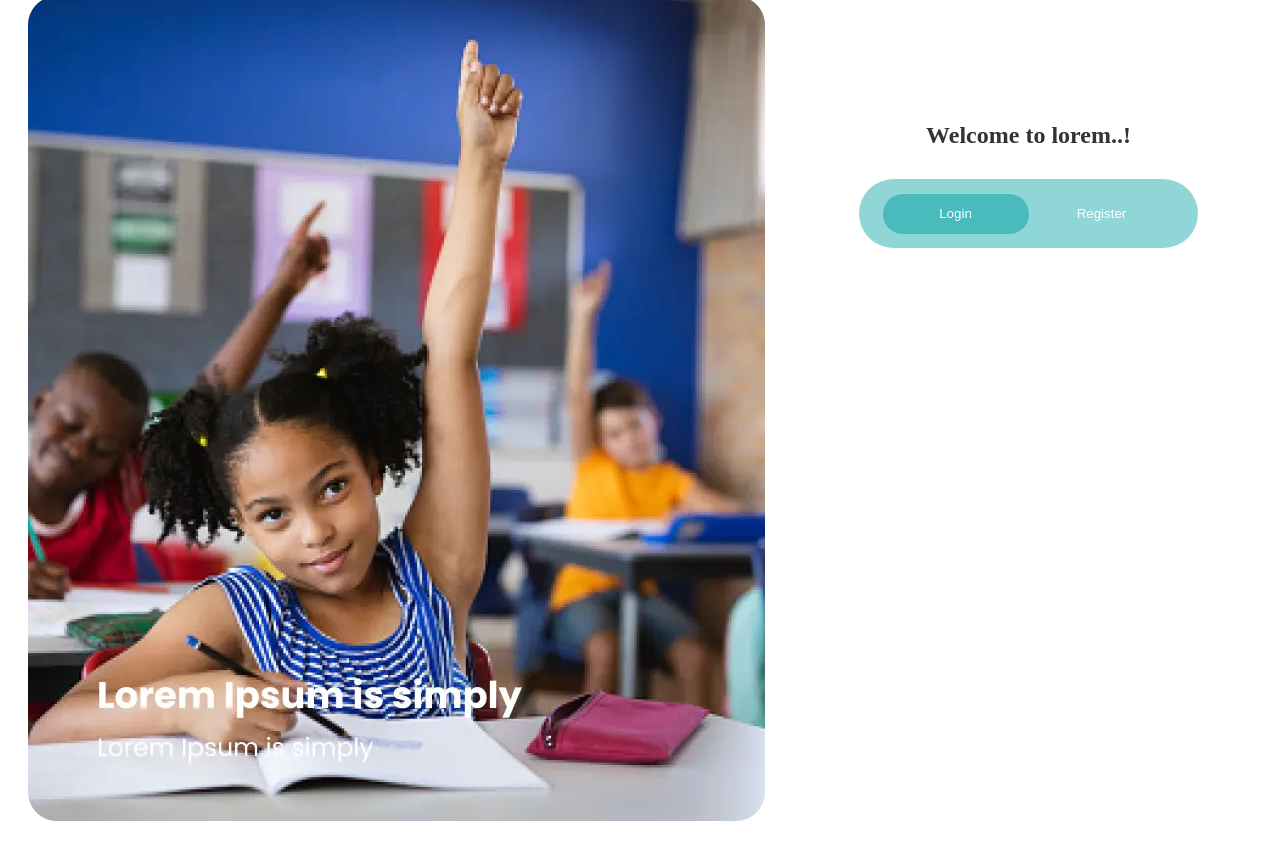
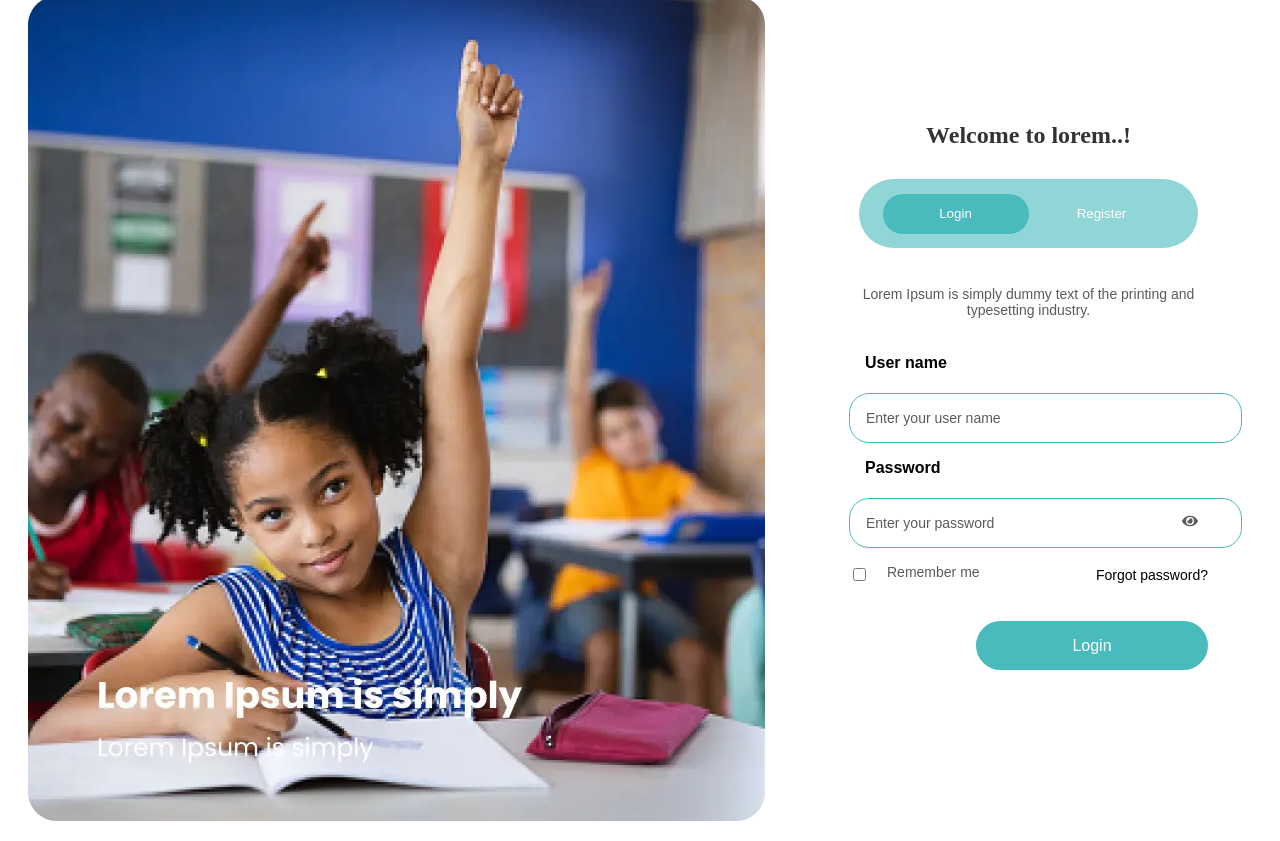
Before and after one commit to Jordan-celton/E-learningsite, a React app in the folder mon-projet-react/: page / in a window 1280 px wide. Built offline with nearby package versions, Linux system fonts and the light colour scheme; the HTML template or start-up script is replaced by a standard one.

Commit message:
Refactor le groupe de boutons de connexion et ajout du formulaire de connexion

```diff
--- a/mon-projet-react/src/components/ButtonGroup.jsx
+++ b/mon-projet-react/src/components/ButtonGroupLogin.jsx
@@ -1,4 +1,4 @@
-import '../styles/ButtonGroup.scss';
+import '../styles/ButtonGroupLogin.scss';
 import { useState } from 'react';
 
 function ButtonGroup() {
--- /dev/null
+++ b/mon-projet-react/src/components/FormLogin.jsx
@@ -0,0 +1,102 @@
+import { useState } from "react";
+import { FaEye, FaEyeSlash } from "react-icons/fa"; // Importation des icônes
+import "../styles/FormLogin.scss";
+
+const Login = () => {
+  // État pour gérer les valeurs du formulaire
+  const [formData, setFormData] = useState({
+    email: "",
+    password: "",
+    remember: false,
+  });
+
+  // État pour gérer la visibilité du mot de passe
+  const [showPassword, setShowPassword] = useState(false);
+
+  // Gestion des changements dans les champs du formulaire
+  const handleChange = (e) => {
+    const { name, value, type, checked } = e.target;
+    setFormData((prevState) => ({
+      ...prevState,
+      [name]: type === "checkbox" ? checked : value,
+    }));
+  };
+
+  // Gestion de la soumission du formulaire
+  const handleSubmit = (e) => {
+    e.preventDefault();
+    // Vous pouvez ajouter ici une logique de validation et d'envoi de données
+    console.log(formData);
+  };
+
+  // Fonction pour basculer la visibilité du mot de passe
+  const togglePasswordVisibility = () => {
+    setShowPassword((prev) => !prev);
+  };
+
+  return (
+    <div className="login">
+      <p>
+        Lorem Ipsum is simply dummy text of the printing and typesetting
+        industry.
+      </p>
+
+      <form className="login-form" onSubmit={handleSubmit}>
+        <div className="form-group">
+          <label htmlFor="email">User name</label>
+          <input
+            type="email"
+            id="email"
+            name="email"
+            value={formData.email}
+            onChange={handleChange}
+            placeholder="Enter your user name"
+          />
+        </div>
+
+        <div className="form-group">
+          <label htmlFor="password">Password</label>
+          <div className="password-container">
+            <input
+              type={showPassword ? "text" : "password"} // Toggle password visibility
+              id="password"
+              name="password"
+              value={formData.password}
+              onChange={handleChange}
+              placeholder="Enter your password"
+            />
+            <button
+              type="button"
+              className="toggle-password"
+              onClick={togglePasswordVisibility}
+            >
+              {showPassword ? <FaEyeSlash /> : <FaEye />}{" "}
+              {/* Affiche l'icône en fonction de la visibilité */}
+            </button>
+          </div>
+        </div>
+
+        <div className="bottom-links">
+          <div className="form-group">
+            <input
+              type="checkbox"
+              id="remember"
+              name="remember"
+              checked={formData.remember}
+              onChange={handleChange}
+            />
+            <label htmlFor="remember">Remember me</label>
+          </div>
+
+          <a href="/forgot-password">Forgot password?</a>
+        </div>
+
+        <button className="btn-login" type="submit">
+          Login
+        </button>
+      </form>
+    </div>
+  );
+};
+
+export default Login;
--- a/mon-projet-react/src/pages/Login.jsx
+++ b/mon-projet-react/src/pages/Login.jsx
@@ -1,6 +1,7 @@
 import '../styles/Login.scss'
 import LoginPicture from '../assets/images/LoginPicture.webp'
-import ButtonGroup from '../components/ButtonGroup'
+import ButtonGroupLogin from '../components/ButtonGroupLogin'
+import FormLogin from '../components/FormLogin';
 
 const Login = () => {
   return (
@@ -10,7 +11,8 @@ const Login = () => {
     </div>
         <div className="form-container">
       <h2>Welcome to lorem..!</h2>
-      <ButtonGroup />
+      <ButtonGroupLogin />
+      <FormLogin />
       </div>
     </section>
   );
--- a/mon-projet-react/src/styles/App.scss
+++ b/mon-projet-react/src/styles/App.scss
@@ -11,3 +11,45 @@ $color-septenary:  rgb(73, 187, 189, 60%);
 // Variables de polices
 
 $font-primary: 'Poppins' , sans-serif;
+
+// Variables de tailles
+
+$size-small: 1rem;
+$size-medium: 1.5rem;
+$size-large: 2rem;
+
+// Variables de marges
+
+$margin-small: 1rem;
+$margin-medium: 1.5rem;
+
+
+// Variables de padding
+
+$padding-small: 1rem;
+$padding-medium: 1.5rem;
+
+
+// Variables de bordures
+
+$border-color: #49BBBD;
+$border-radius-large: 20px;
+
+// Variables de dégradés
+
+$gradient-primary: linear-gradient(90deg, #49BBBD 0%, #ACACAC 100%);
+
+
+// Variables de breakpoints
+
+$breakpoint-small: 576px;
+$breakpoint-medium: 768px;
+$breakpoint-large: 992px;
+
+// Mixins
+
+@mixin flex-center {
+  display: flex;
+  justify-content: center;
+  align-items: center;
+}
--- /dev/null
+++ b/mon-projet-react/src/styles/FormLogin.scss
@@ -0,0 +1,140 @@
+@use './App.scss' as *;
+
+.login {
+    max-width: 400px;
+    margin: 0 auto;
+    padding: $padding-medium;
+    border-radius: $border-radius-large;
+    font-family: $font-primary;
+
+    p {
+        text-align: center;
+        font-size: 14px;
+        color: $color-quinary;
+        margin-bottom: 20px;
+    }
+
+    .login-form {
+        display: flex;
+        flex-direction: column;
+
+        label {
+            display: block;
+            font-weight: bold;
+            margin-bottom: 5px;
+            color: $color-secondary;
+            padding: $padding-small;
+        }
+
+        input {
+            width: 100%;
+            padding: $padding-small;
+            font-size: 14px;
+            border: 1px solid $border-color;
+            border-radius: $border-radius-large;
+            outline: none;
+            transition: border-color 0.3s ease;
+
+            &:focus {
+                border-color: $border-color;
+            }
+
+            &::placeholder {
+                color: $color-quinary;
+            }
+        }
+
+        .password-container {
+            position: relative;
+            width: 100%;
+
+            input {
+                width: 100%;
+            }
+
+            .toggle-password {
+                position: absolute;
+                top: 50%;
+                right: 10px;
+                transform: translateY(-50%);
+                background: transparent;
+                border: none;
+                cursor: pointer;
+                padding: 0;
+                color: $color-quinary;
+
+                &:hover {
+                    color: $color-tertiary;
+                }
+            }
+        }
+
+        input[type="checkbox"] {
+            width: auto;
+            margin-right: 5px;
+        }
+
+        label[for="remember"] {
+            display: inline;
+            font-weight: normal;
+            color: $color-quinary;
+        }
+    }
+
+    .bottom-links {
+        display: flex;
+        justify-content: space-between;
+        align-items: center;
+        width: 100%;
+
+        .form-group {
+            display: flex;
+            align-items: center;
+
+            input[type="checkbox"] {
+                width: auto;
+                margin-right: 5px;
+            }
+
+            label {
+                font-size: 14px;
+                color: $color-quinary;
+            }
+        }
+
+        a {
+            font-size: 14px;
+            color: $color-secondary;
+            text-decoration: none;
+            display: inline-flex;
+            align-items: center;
+            margin-left: 10px;
+
+            &:hover {
+                text-decoration: underline;
+            }
+        }
+    }
+
+    .btn-login {
+        margin-left: auto;
+        margin-top: 20px;
+        width: 232px;
+        height: 49px;
+    }
+
+    button {
+        padding: $padding-small;
+        font-size: 16px;
+        background-color: $color-tertiary;
+        color: $color-primary;
+        border: none;
+        border-radius: 25px;
+        cursor: pointer;
+        transition: background-color 0.3s ease;
+
+        &:hover {
+            background-color: $color-septenary;
+        }
+    }
+}
```
Also changed, not shown: mon-projet-react/src/styles/ButtonGroupLogin.scss (renamed from mon-projet-react/src/styles/ButtonGroup.scss).
